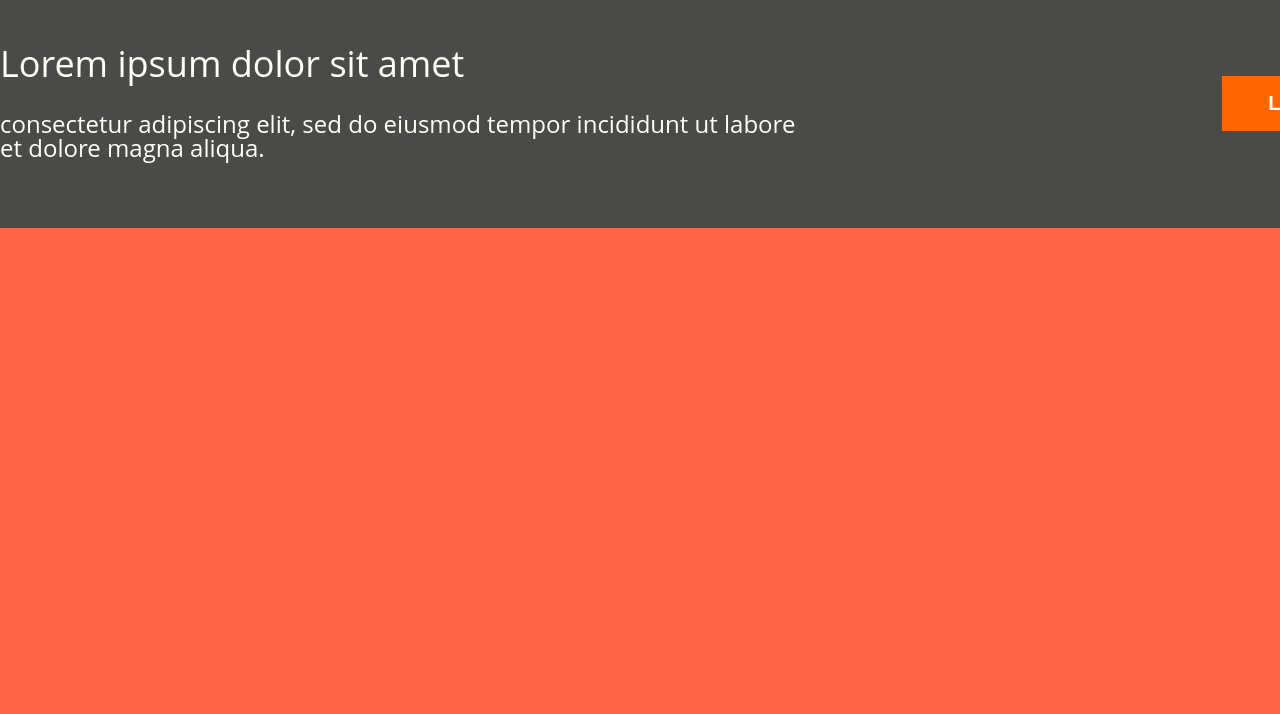
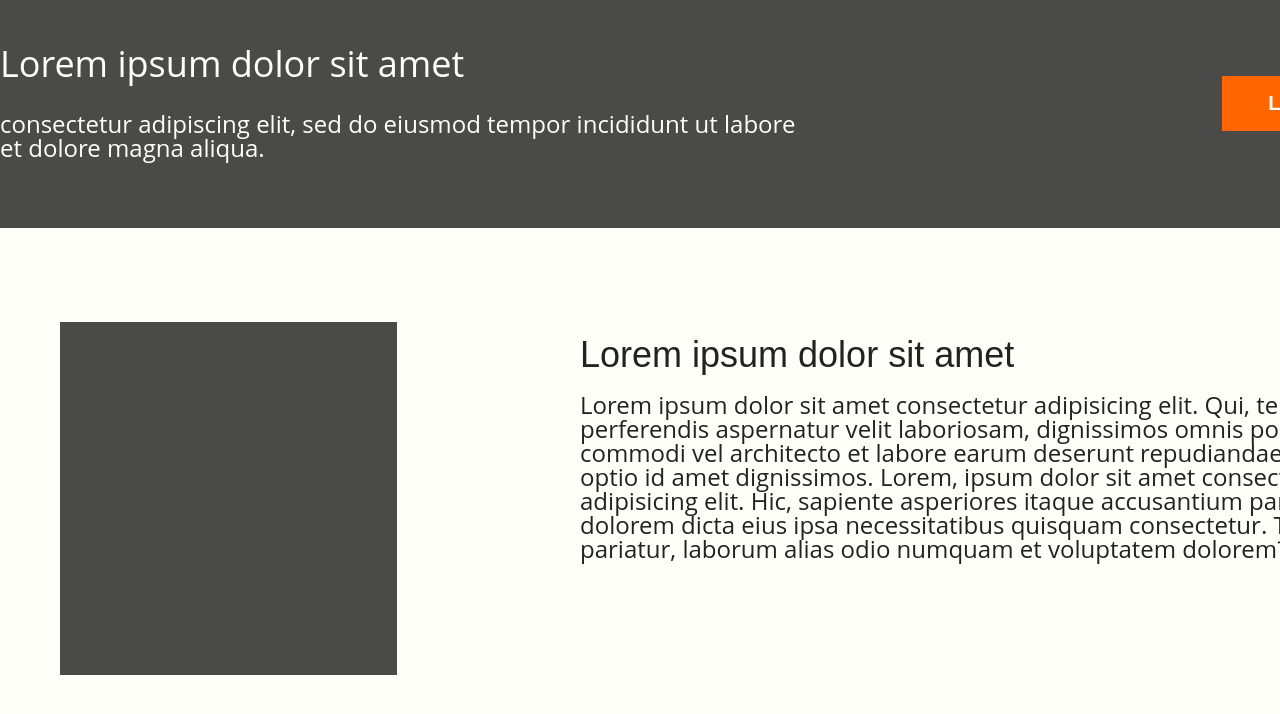
Before and after one commit to karol-lu/Scrum-Project, a website: page development/index.html in a window 1280 px wide. Shown: the part 122-836 px from the top of the page. Before the commit the page ends 800 px from the top, so only its background shows below. Drawn offline with nearby package versions, Linux system fonts and the light colour scheme; files that its build step writes are made by us from their sources.

Commit message:
1.6 about the author

```diff
--- a/development/index.html
+++ b/development/index.html
@@ -65,6 +65,16 @@
     </section>
     <section id="about_me">
       <!-- aobut me -->
+      <div class="about-section container">
+        <div class="about-picture-container">
+          <div class="about-picture"></div>
+        </div>
+        <div class="about-right-container">
+          <h3 class="about-title">Lorem ipsum dolor sit amet</h3>
+          <p class="about-text">Lorem ipsum dolor sit amet consectetur adipisicing elit. Qui, tempora perferendis aspernatur velit laboriosam, dignissimos omnis porro commodi vel architecto et labore earum deserunt repudiandae. Saepe optio id amet dignissimos. Lorem, ipsum dolor sit amet consectetur adipisicing elit. Hic, sapiente asperiores itaque accusantium pariatur dolorem dicta eius ipsa necessitatibus quisquam consectetur. Totam pariatur, laborum alias odio numquam et voluptatem dolorem? </p>
+
+        </div>
+      </div>
     </section>
     <section>
       <!-- three columns -->
--- a/development/scss/sections/_aboutme.scss
+++ b/development/scss/sections/_aboutme.scss
@@ -0,0 +1,24 @@
+.about-section {
+  background-color: $background-color;
+  height: 541px !important;
+  .about-picture-container {
+    padding: 0 60px;
+  }
+  .about-picture {
+    background-color: $text-color;
+    width: 337px;
+    height: 353px;
+  }
+  .about-right-container {
+    padding: 0 60px;
+    margin-bottom: 100px;
+    .about-title {
+      font-size: 36px;
+      margin-bottom: 20px;
+      font-family: Arial, Helvetica, sans-serif;
+    }
+    .about-text {
+      font-size: 24px;
+    }
+  }
+}
```
